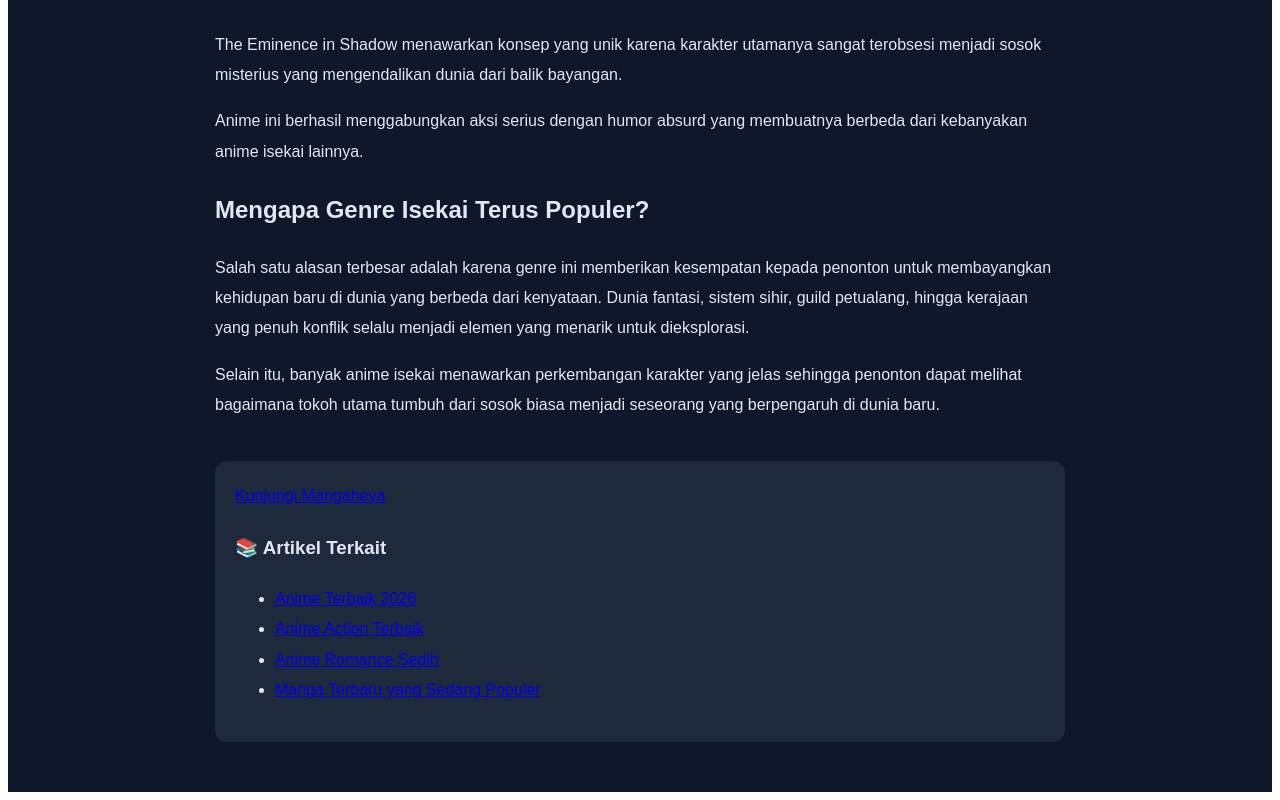
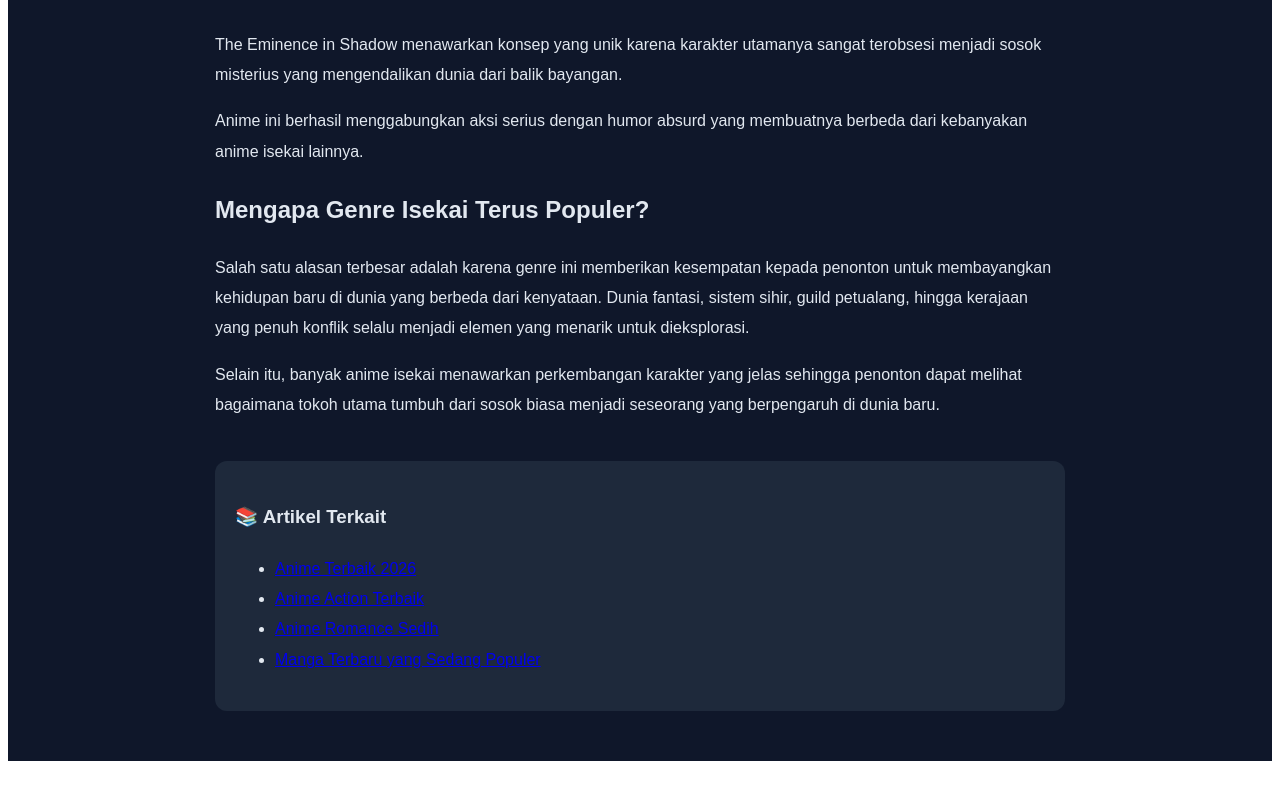
Before and after one commit to halotesting16/mangaheya, a Next.js app: page /anime-isekai-terbaik in a window 1280 px wide. Shown: the part 1517-2317 px from the top of the page. After the commit the page ends 2286 px from the top, so only its background shows below. Built offline with nearby package versions, Linux system fonts and the light colour scheme.

Commit message:
Update anime-isekai-terbaik.js

```diff
--- a/pages/anime-isekai-terbaik.js
+++ b/pages/anime-isekai-terbaik.js
@@ -109,15 +109,6 @@
         </p>
 
         <div style={styles.box}>
-
-          <a
-            href="https://mangaheya.net"
-            target="_blank"
-            rel="noopener noreferrer"
-            style={styles.button}
-          >
-            Kunjungi Mangaheya
-          </a>
           <h3>📚 Artikel Terkait</h3>
 
           <ul>
```
